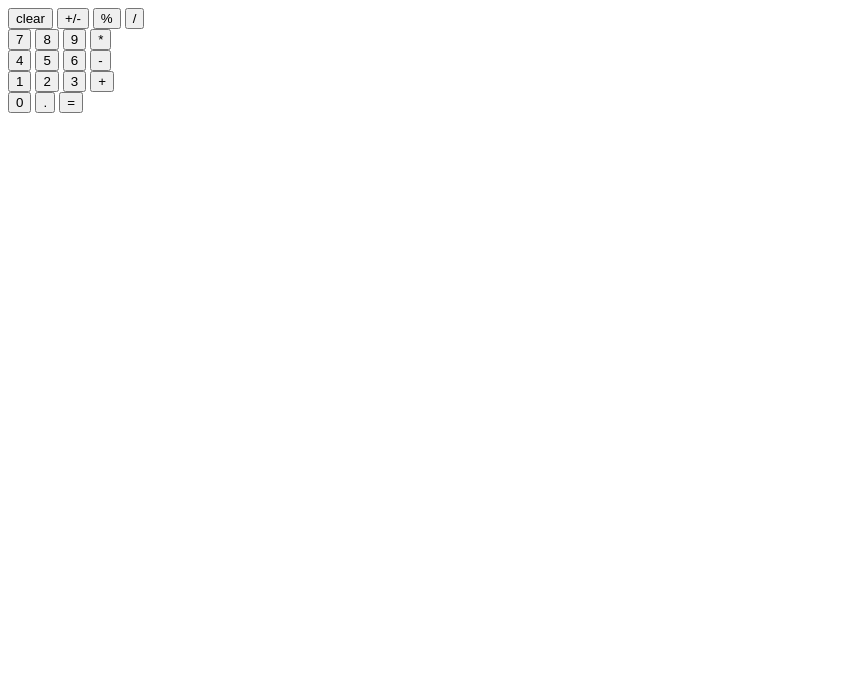
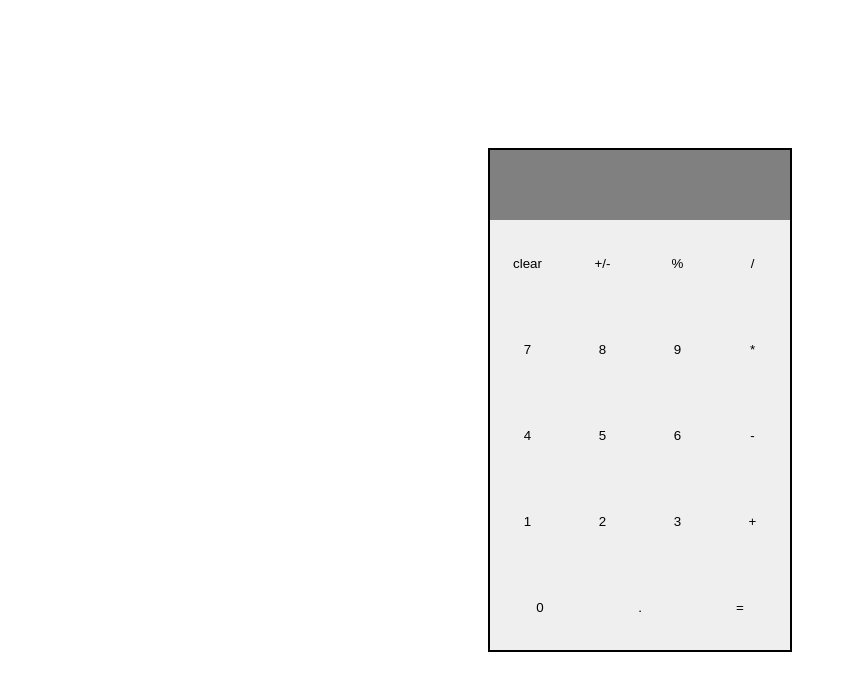
Before and after one commit to khalilcode01/Calculator, a plain HTML site: page index.html in a window 1280 px wide. Shown: the whole page, without its empty margins (0-847 px from the left). Drawn offline with Linux system fonts and the light colour scheme.

Commit message:
Add calculator layout

```diff
--- a/index.html
+++ b/index.html
@@ -13,33 +13,33 @@
         <div class="calculator">
             <div class="screen"></div>
             <div class="firstRow">
-                <button>clear</button>
-                <button>+/-</button>
-                <button>%</button>
-                <button>/</button>
+                <button class="fullWidth clear">clear</button>
+                <button class="fullWidth">+/-</button>
+                <button class="fullWidth">%</button>
+                <button class="fullWidth">/</button>
             </div>
             <div class="secondRow">
-                <button>7</button>
-                <button>8</button>
-                <button>9</button>
-                <button>*</button>
+                <button class="fullWidth">7</button>
+                <button class="fullWidth">8</button>
+                <button class="fullWidth">9</button>
+                <button class="fullWidth">*</button>
             </div>
             <div class="thirdRow">
-                <button>4</button>
-                <button>5</button>
-                <button>6</button>
-                <button>-</button>
+                <button class="fullWidth">4</button>
+                <button class="fullWidth">5</button>
+                <button class="fullWidth">6</button>
+                <button class="fullWidth">-</button>
             </div>
             <div class="fourthRow">
-                <button>1</button>
-                <button>2</button>
-                <button>3</button>
-                <button>+</button>
+                <button class="fullWidth">1</button>
+                <button class="fullWidth">2</button>
+                <button class="fullWidth">3</button>
+                <button class="fullWidth">+</button>
             </div>
             <div class="fifthRow">
-                <button>0</button>
-                <button>.</button>
-                <button>=</button>
+                <button class="fullWidth">0</button>
+                <button class="fullWidth">.</button>
+                <button class="fullWidth">=</button>
             </div>
         </div>
     </div>
--- a/styles.css
+++ b/styles.css
@@ -0,0 +1,59 @@
+
+html,
+body {
+    height: 100%;
+    margin: 0;
+
+}
+body {
+    display: flex;
+    justify-content: center;
+    align-items: center;
+}
+.firstRow{
+    display: flex;
+
+
+}
+.secondRow{
+    display: flex;
+
+}
+.thirdRow{
+    display: flex;
+
+}
+.fourthRow{
+    display: flex;
+
+}
+.fifthRow{
+    display: flex;
+
+
+}
+.container {
+    display: flex;
+    border: black solid 2px;
+    height: 500px;
+    width: 300px;
+}
+.screen {
+    width: 100%;
+    height: 70px;
+    background-color: grey;
+}
+button {
+    border: none;
+}
+.calculator {
+    height: 500px;
+    width: 300px;
+
+
+}
+button{
+    height: 86px;
+    width: 100px;
+
+}
```
